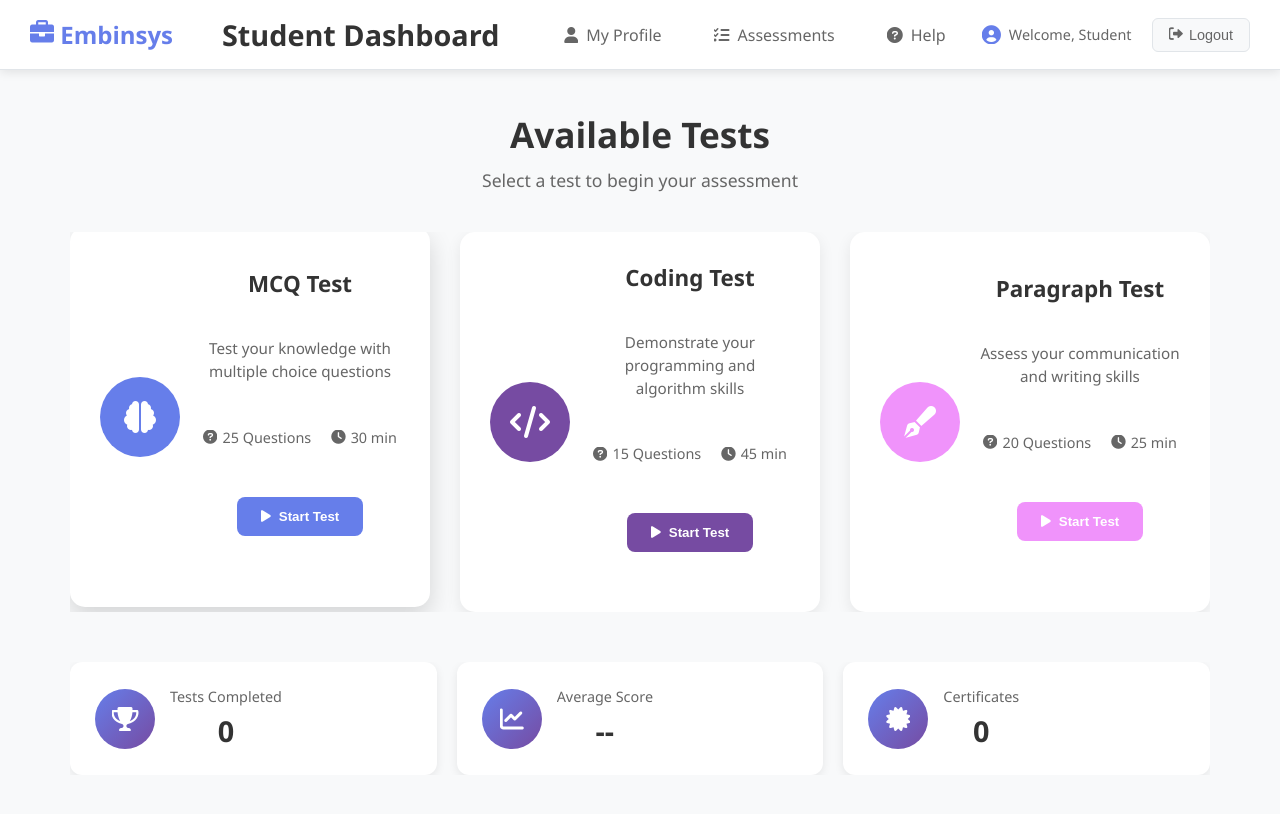
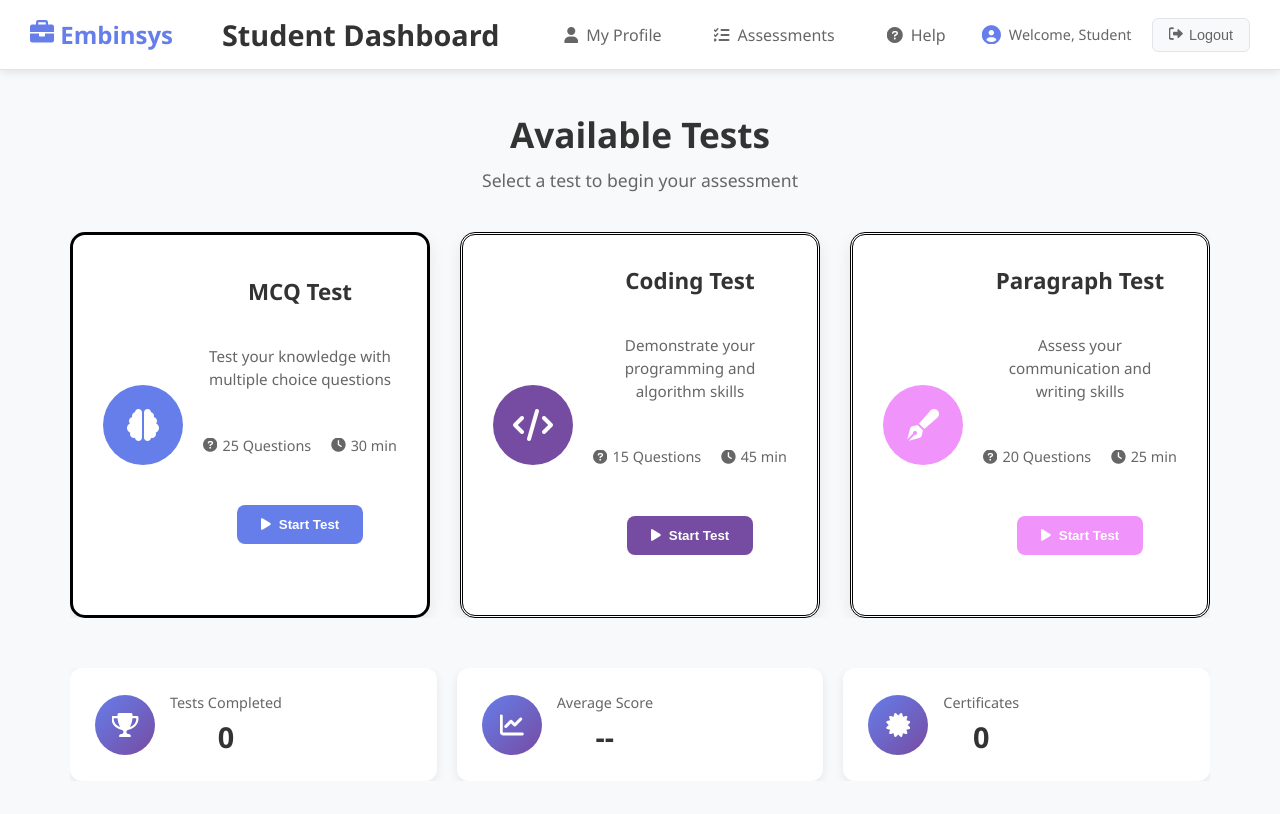
Before and after one commit to Daksh-9/Company-Hiring-Platform, a React (Create React App) app: page /dashboard in a window 1280 px wide. In both pictures the pointer is over the element 250 px from the left and 422 px from the top of the page. Shown: the top 814 px of the page. Built offline with nearby package versions, Linux system fonts and the light colour scheme.

Commit message:
The Test pages were added in the dashboard

```diff
--- a/src/index.css
+++ b/src/index.css
@@ -658,13 +658,14 @@ select:focus {
   display: flex;
   align-items: center;
   gap: 20px;
+  border-style: double;
+  border-color: black solid;
 }
 
 .test-card:hover {
-  transform: translateY(-5px);
-  box-shadow: 0 10px 25px rgba(0, 0, 0, 0.15);
+  border: black 3px solid;
+  transform: scale(1);
 }
-
 .test-icon {
   width: 80px;
   height: 80px;
@@ -682,6 +683,7 @@ select:focus {
 
 .test-info {
   flex: 1;
+  text-align: center;
 }
 
 .test-info h3 {
@@ -689,6 +691,7 @@ select:focus {
   font-size: 1.4rem;
   font-weight: 600;
   margin-bottom: 8px;
+  text-align: center;
 }
 
 .test-info p {
```
